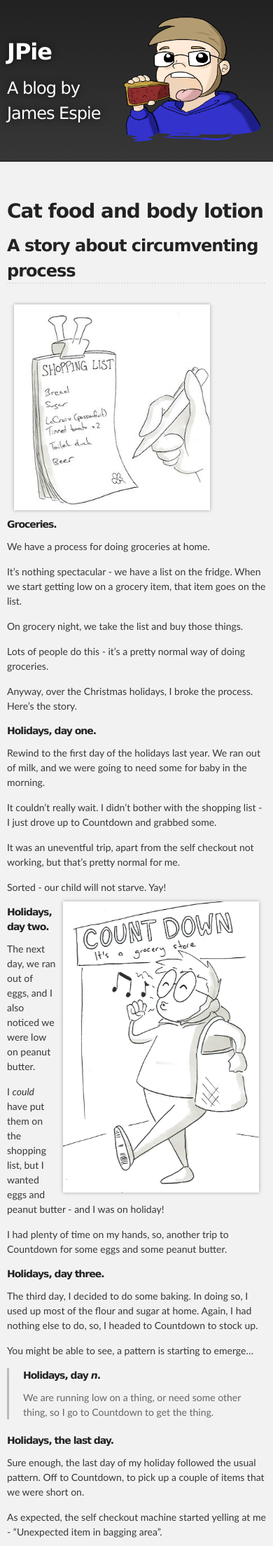
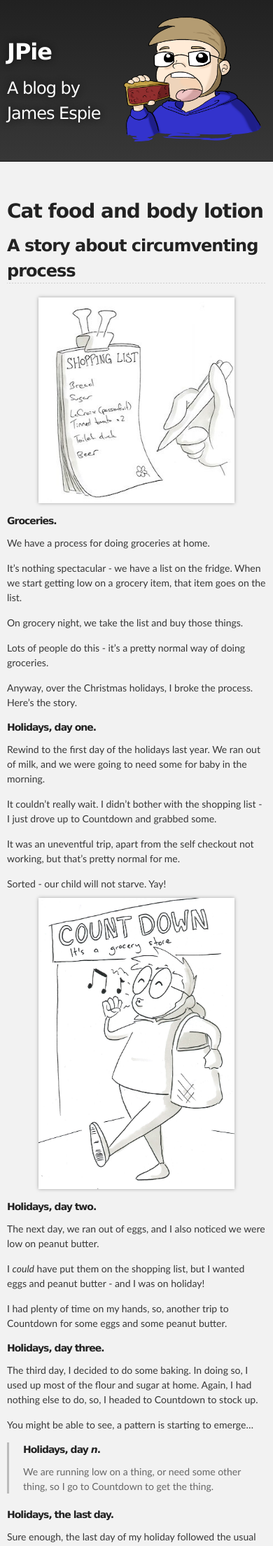
Before and after one commit to jrespie/jrespie.github.io, a Jekyll site: the page built from _posts/2019/04/2019-04-11-cat-food-and-body-lotion.markdown, in a window 390 px wide. Shown: the top 2209 px of the page at 70% size. Built offline with Jekyll 4.4.1, drawn with Linux system fonts in a browser that asks for light colours; our own code applies the rules of GitHub Pages for plain Markdown files.

Commit message:
Make images more mobile friendly, and add favicon

```diff
--- a/_posts/2019/04/2019-04-11-cat-food-and-body-lotion.markdown
+++ b/_posts/2019/04/2019-04-11-cat-food-and-body-lotion.markdown
@@ -1,7 +1,7 @@
 # Cat food and body lotion
 ## A story about circumventing process
 
-<img src="/assets/images/2019/04/2019-04-11-01.jpg" align="left" width="280px">
+<img src="/assets/images/2019/04/2019-04-11-01.jpg" class="left" width="280px">
 ##### Groceries.
 We have a process for doing groceries at home.
 
@@ -22,7 +22,7 @@ It couldn't really wait. I didn't bother with the shopping list - I just drove u
 It was an uneventful trip, apart from the self checkout not working, but that's pretty normal for me.
 
 Sorted - our child will not starve. Yay!
-<img src="/assets/images/2019/04/2019-04-11-02.jpg" align="right" width="280px">
+<img src="/assets/images/2019/04/2019-04-11-02.jpg" class="right" width="280px">
 ##### Holidays, day two.
 The next day, we ran out of eggs, and I also noticed we were low on peanut butter.
 
@@ -49,7 +49,7 @@ As she did so, she took a glance at the items in my basket - a box of cat food,
 
 Then she just looked at me - in this pitying kind of way, a look that said "where did your life go wrong?"
 
-<img src="/assets/images/2019/04/2019-04-11-03.jpg" align="left" width="300px">
+<img src="/assets/images/2019/04/2019-04-11-03.jpg" class="left" width="300px">
 
 Maybe she thought I was going to go home, feed my cat, and then give it a nice lotiony massage?
 
--- a/assets/css/style.scss
+++ b/assets/css/style.scss
@@ -11,5 +11,22 @@ img.avatar {
 
 p img {
 	margin: 10px;
-	box-shadow: 0 0 5px #a4a4a4
+	box-shadow: 0 0 5px #a4a4a4;
 }
+
+p img.left {
+	float: left;
+}
+
+p img.right {
+	float: right;
+}
+
+@media screen and (max-width: 768px) {
+	p img.left, p img.right {
+		float: none;
+		display: block;
+		margin-left: auto;
+		margin-right: auto;
+	}
+  }
```
Also changed, not shown: favicon.ico (added).
